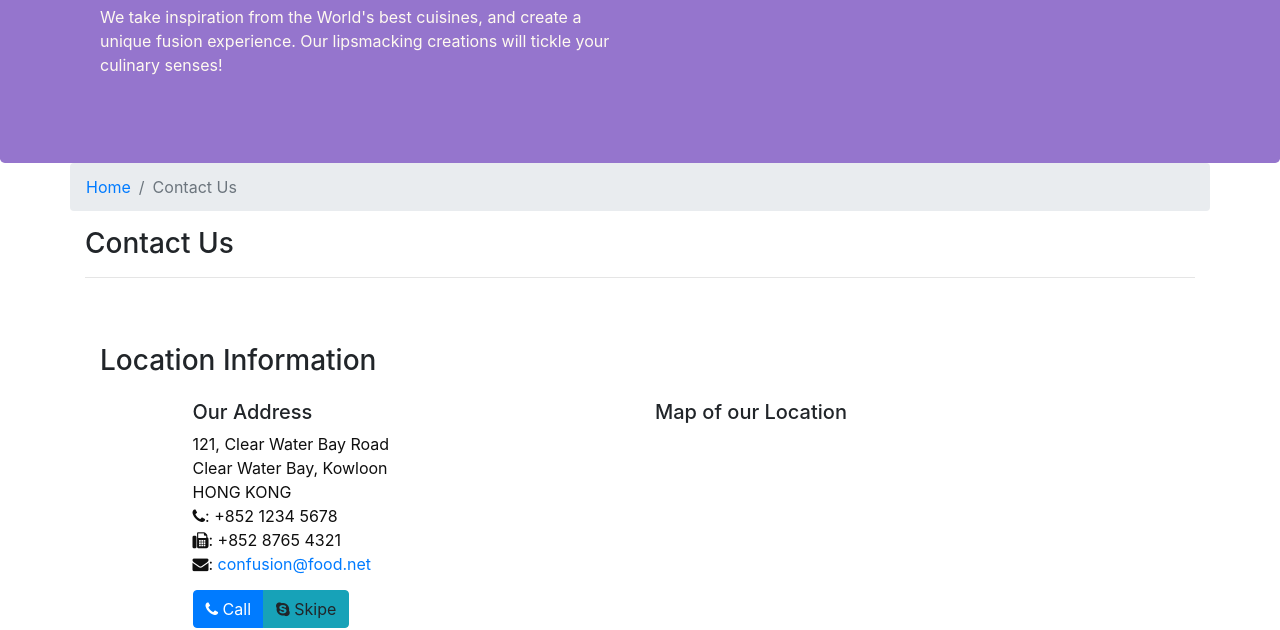
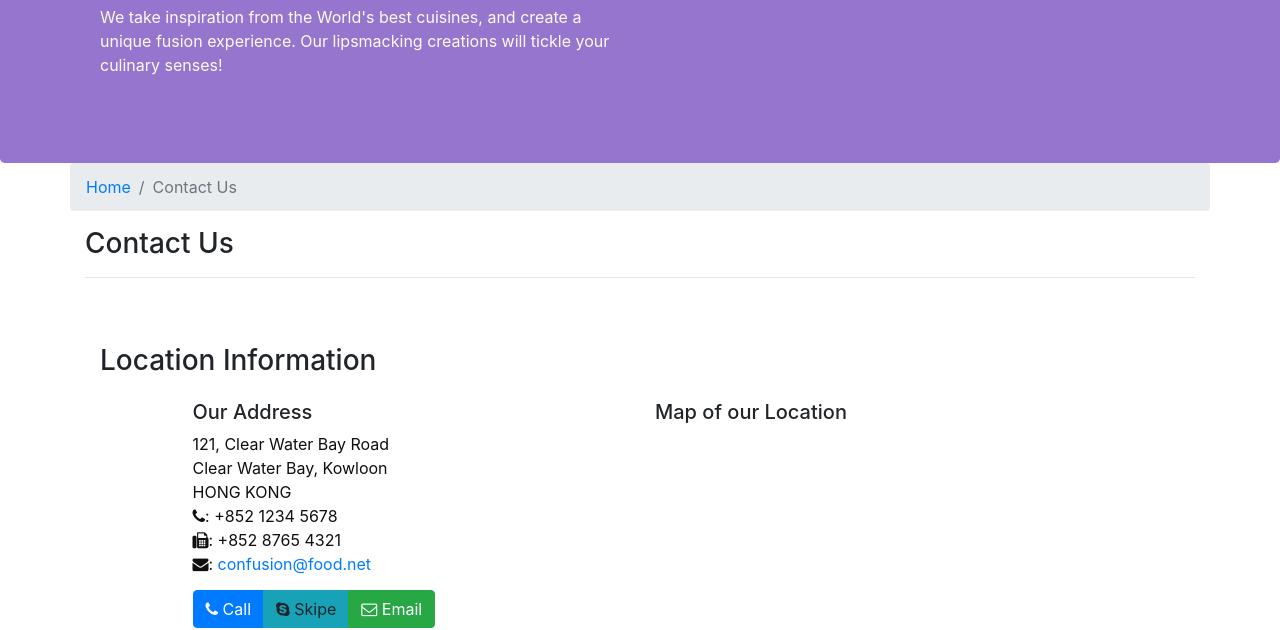
Before and after one commit to chukrav/Bootstrap4Ex, a website: page Bootstrap4/conFusion/contactus.html in a window 1280 px wide. Shown: the part 171-801 px from the top of the page. Drawn offline with nearby package versions, Linux system fonts and the light colour scheme.

Commit message:
Button group

```diff
--- a/Bootstrap4/conFusion/contactus.html
+++ b/Bootstrap4/conFusion/contactus.html
@@ -11,6 +11,8 @@
 
     <!-- Bootstrap CSS -->
     <link rel="stylesheet" href="node_modules/bootstrap/dist/css/bootstrap.min.css">
+    <link rel="stylesheet" href="node_modules/font-awesome/css/font-awesome.min.css">
+    <link rel="stylesheet" href="node_modules/bootstrap-social/bootstrap-social.css">
     <link rel="stylesheet" href="node_modules/font-awesome/css/font-awesome.min.css">
     <link rel="stylesheet" href="node_modules/bootstrap-social/bootstrap-social.css">
     <link href="css/styles.css" rel="stylesheet">
@@ -85,6 +87,9 @@
                         <i class="fa fa-phone"></i> Call
                     </a>
                     <a role="button" class="btn btn-info"><i class="fa fa-skype"></i> Skipe</a>
+                    <a role="button" class="btn btn-success" href="mailto:confusion@food.net">
+                        <i class="fa fa-envelope-o"></i> Email
+                    </a>
 
                 </div>
             </div>
```
